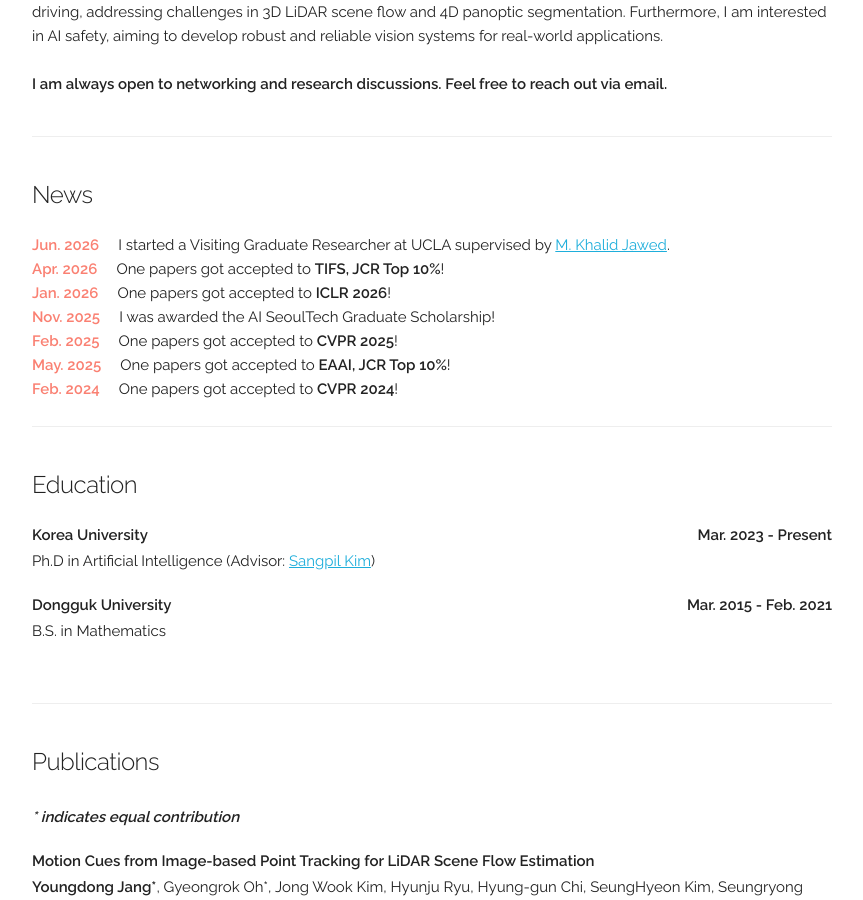
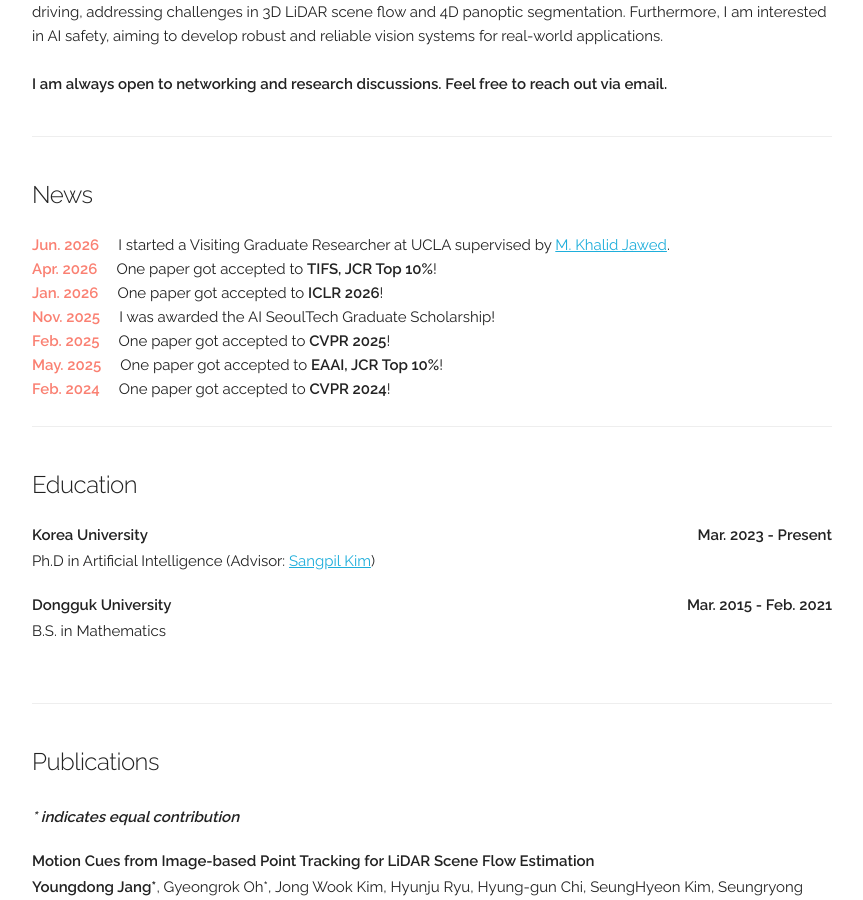
Before and after one commit to jang-1996/jang-1996.github.io, a Jekyll site: the page built from index.html, in a window 1280 px wide and 900 px high, scrolled down 510 px. Shown: the whole window, without its empty margins (208-1071 px from the left). Built offline with Jekyll 4.4.1, drawn with Linux system fonts in a browser that asks for light colours; some web fonts are replaced.

Commit message:
fix wrong words

```diff
--- a/_layouts/default.html
+++ b/_layouts/default.html
@@ -75,9 +75,6 @@
                 <i class="fa fa-download" aria-hidden="true"></i>
               </span>
 
-              <span onclick="window.open('{{ site.data.main_info.semantic_scholar }}')" style="cursor: pointer">
-                <i class="ai fa ai-semantic-scholar-square" aria-hidden="true"></i>
-              </span>
 
               <span onclick="window.open('{{ site.data.main_info.google_scholar }}')" style="cursor: pointer">
                 <i class="ai fa ai-google-scholar-square" aria-hidden="true"></i>
--- a/index.html
+++ b/index.html
@@ -23,11 +23,11 @@ layout: default
   </div>
   <div class="col-12 col-md-12 text-md-left no-padding">
     <b class="bbold" style="color:#fa8072;">Apr. 2026</b>&nbsp;&nbsp;&nbsp;&nbsp;
-   One papers got accepted to <b>TIFS, JCR Top 10%</b>!
+   One paper got accepted to <b>TIFS, JCR Top 10%</b>!
   </div>
   <div class="col-12 col-md-12 text-md-left no-padding">
     <b class="bbold" style="color:#fa8072;">Jan. 2026</b>&nbsp;&nbsp;&nbsp;&nbsp;
-   One papers got accepted to <b>ICLR 2026</b>!
+   One paper got accepted to <b>ICLR 2026</b>!
   </div>
   <div class="col-12 col-md-12 text-md-left no-padding">
     <b class="bbold" style="color:#fa8072;">Nov. 2025</b>&nbsp;&nbsp;&nbsp;&nbsp;
@@ -35,15 +35,15 @@ layout: default
   </div>
   <div class="col-12 col-md-12 text-md-left no-padding">
     <b class="bbold" style="color:#fa8072;">Feb. 2025</b>&nbsp;&nbsp;&nbsp;&nbsp;
-   One papers got accepted to <b>CVPR 2025</b>!
+   One paper got accepted to <b>CVPR 2025</b>!
   </div>
   <div class="col-12 col-md-12 text-md-left no-padding">
     <b class="bbold" style="color:#fa8072;">May. 2025</b>&nbsp;&nbsp;&nbsp;&nbsp;
-   One papers got accepted to <b>EAAI, JCR Top 10%</b>!
+   One paper got accepted to <b>EAAI, JCR Top 10%</b>!
   </div>
     <div class="col-12 col-md-12 text-md-left no-padding">
     <b class="bbold" style="color:#fa8072;">Feb. 2024</b>&nbsp;&nbsp;&nbsp;&nbsp;
-   One papers got accepted to <b>CVPR 2024</b>!
+   One paper got accepted to <b>CVPR 2024</b>!
   </div>
 
 <p></p>
```
Also changed, not shown: 2 other files.
